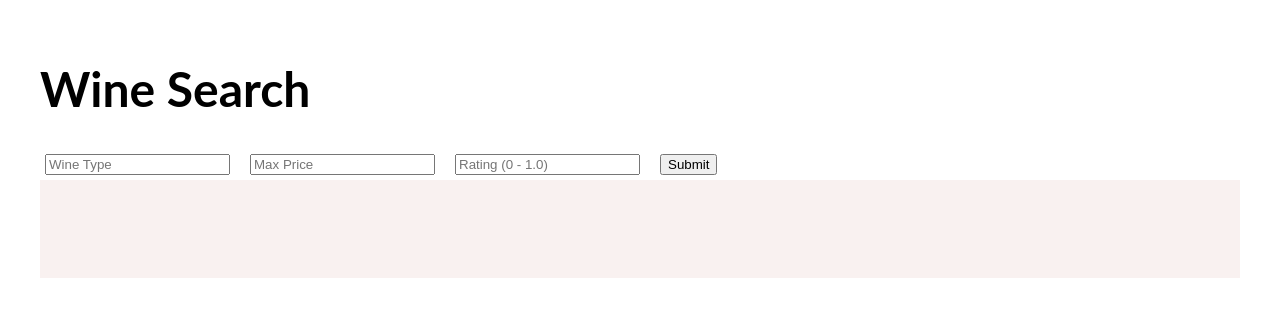
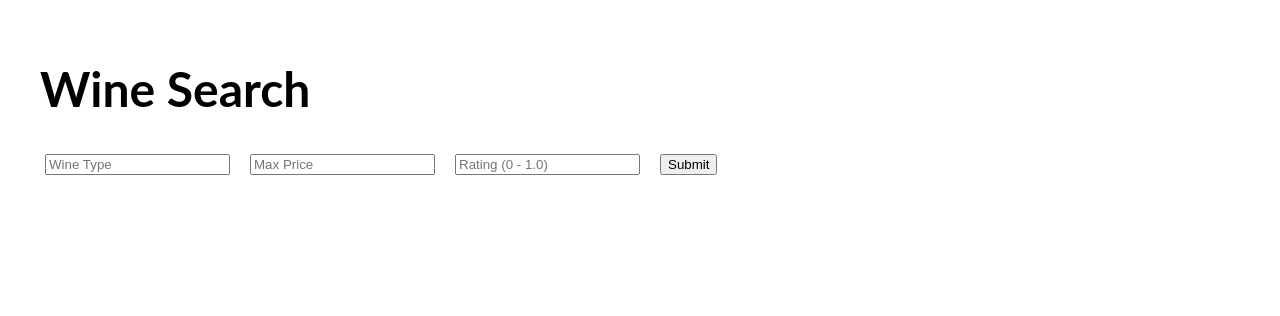
Before and after one commit to maaneesh/Recipes, a React (Vite) app: page / in a window 1280 px wide. Shown: the top 316 px of the page. Built offline with nearby package versions, Linux system fonts and the light colour scheme.

Commit message:
changed wine recommendation to an array

```diff
--- a/src/App.jsx
+++ b/src/App.jsx
@@ -44,7 +44,7 @@ function App() {
     console.log({ form });
   }
 
-  const [chosen, setChosen] = useState({});
+  const [chosen, setChosen] = useState([]);
 
   async function getRecommendation(e) {
     e.preventDefault();
@@ -61,7 +61,7 @@ function App() {
           },
         })
         const data = await response.json();
-        setChosen(data.recommendedWines[0]);
+        setChosen(data.recommendedWines);
         // setForm({ data: data.recommendedWines[0]});
         // console.log(data);
 
--- a/src/components/WineDisplay.jsx
+++ b/src/components/WineDisplay.jsx
@@ -43,8 +43,12 @@ const ratingStyle = {
 // `
 
 function WineDisplay({wine}) {
+
   // console.log(wine);
+
   return (
+    wine.map((wine)=> {
+      return(
         <div style={recommendationsStyle}>
         <img src={wine.imageUrl}/>
         <div style={nameStyle}>{wine.title}</div>
@@ -54,6 +58,9 @@ function WineDisplay({wine}) {
 
       </div>
       )
+    })
+
+  )
 
 }
 
```
Lines whose indentation alone changed are shown as unchanged.
